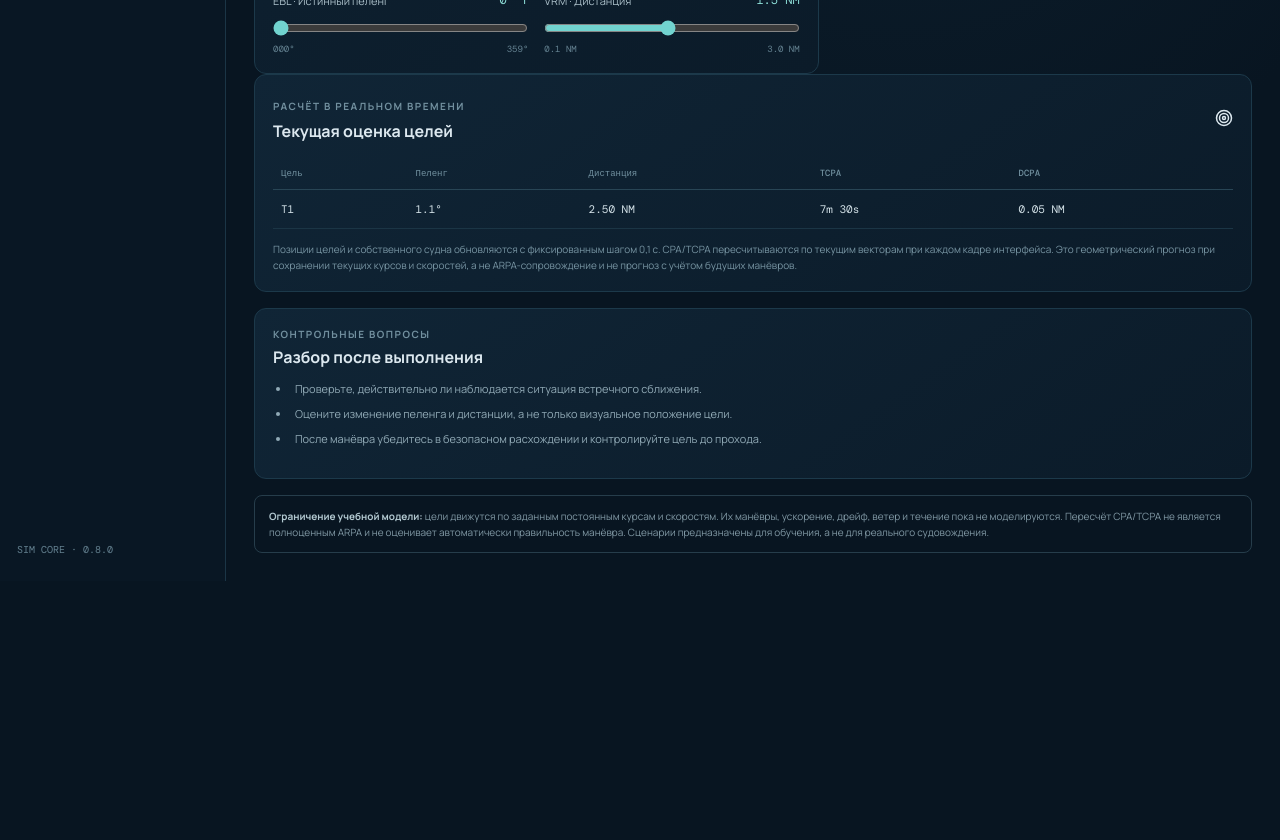
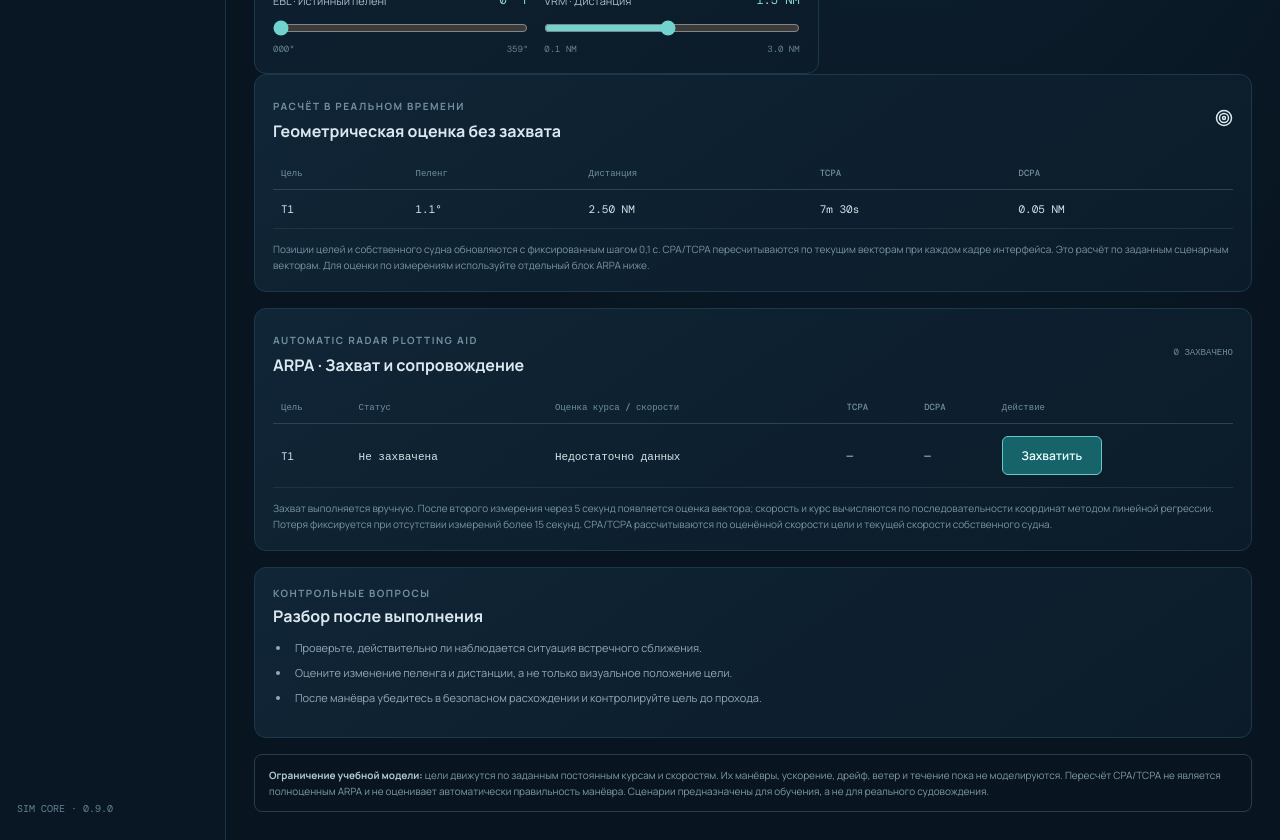
Before and after one commit to quvok/OpenOOW, a React (Vite) app: page / in a window 1280 px wide. Shown: the part 1120-1960 px from the top of the page. Before the commit the page ends 1701 px from the top, so only its background shows below. Built offline with nearby package versions, Linux system fonts and the light colour scheme.

Commit message:
Integrate manual ARPA tracking UI

```diff
--- a/src/ui/App.tsx
+++ b/src/ui/App.tsx
@@ -4,6 +4,7 @@ import { advanceFixedSteps } from "../core/simulationEngine";
 import { advanceVessel, calculateCpa, type VesselState } from "../core/navigation";
 import { motionVectorToRadar, projectRelativePosition, type RadarVectorMode } from "../core/radar";
 import { createRadarTrackHistory, recordRadarTracks } from "../core/radarTracks";
+import { acquireArpaTarget, calculateArpaSolution, updateArpaTracks, type ArpaTrackSet } from "../core/arpa";
 import { INITIAL_SHIP_STATE, stepShip, type ShipDynamicsState } from "../core/shipDynamics";
 import { ENCOUNTER_SCENARIOS, getScenarioTargetCpa, type EncounterScenario } from "../core/scenarios";
 
@@ -50,9 +51,11 @@ export default function App() {
   const [vectorMode, setVectorMode] = useState<RadarVectorMode>("true");
   const [targets, setTargets] = useState<VesselState[]>(() => ENCOUNTER_SCENARIOS[0].targets.map((target) => ({ ...target })));
   const [tracks, setTracks] = useState(() => createRadarTrackHistory(ENCOUNTER_SCENARIOS[0].targets));
+  const [arpaTracks, setArpaTracks] = useState<ArpaTrackSet>({});
   const shipRef = useRef<ShipDynamicsState>(ship);
   const targetsRef = useRef<VesselState[]>(targets);
   const tracksRef = useRef(tracks);
+  const arpaTracksRef = useRef<ArpaTrackSet>({});
   const accumulatorRef = useRef(0);
 
   const updateShip = (update: (current: ShipDynamicsState) => ShipDynamicsState) => {
@@ -77,7 +80,7 @@ export default function App() {
         // Advance own ship and all traffic in one shared fixed-step clock.
         // This prevents the two sets of vessels from ever accumulating different time.
         const result = advanceFixedSteps(
-          { ownShip: shipRef.current, targets: targetsRef.current, tracks: tracksRef.current },
+          { ownShip: shipRef.current, targets: targetsRef.current, tracks: tracksRef.current, arpa: arpaTracksRef.current },
           elapsedSeconds,
           accumulatorRef.current,
           STEP_SECONDS,
@@ -144,6 +147,21 @@ export default function App() {
     setTracks(resetTracks);
   };
 
+  const acquireTarget = (targetId: string) => {
+    const target = targetsRef.current.find((item) => item.id === targetId);
+    if (!target) return;
+    const next = { ...arpaTracksRef.current, [targetId]: acquireArpaTarget(target, shipRef.current.elapsedSeconds) };
+    arpaTracksRef.current = next;
+    setArpaTracks(next);
+  };
+
+  const releaseTarget = (targetId: string) => {
+    const next = { ...arpaTracksRef.current };
+    delete next[targetId];
+    arpaTracksRef.current = next;
+    setArpaTracks(next);
+  };
+
   // North-up PPI: own ship remains at the display centre; contacts are plotted relative to it.
   const x = RADAR_CENTER;
   const y = RADAR_CENTER;
@@ -161,7 +179,7 @@ export default function App() {
       <div className="side-link active"><Gauge size={17}/>Динамика судна</div>
       <div className="side-link"><Anchor size={17}/>Маневрирование</div>
       <div className="side-link"><Waves size={17}/>Внешняя среда</div>
-      <div className="sidebar-foot">SIM CORE · 0.8.0</div>
+      <div className="sidebar-foot">SIM CORE · 0.9.0</div>
     </aside>
     <section className="workspace">
       <header className="topbar">
@@ -274,11 +292,32 @@ export default function App() {
         </div>
       </div>
       <section className="panel cpa-panel">
-        <div className="panel-heading"><div><span className="eyebrow">РАСЧЁТ В РЕАЛЬНОМ ВРЕМЕНИ</span><h2>Текущая оценка целей</h2></div><Target size={18}/></div>
+        <div className="panel-heading"><div><span className="eyebrow">РАСЧЁТ В РЕАЛЬНОМ ВРЕМЕНИ</span><h2>Геометрическая оценка без захвата</h2></div><Target size={18}/></div>
         <div className="cpa-table-wrap"><table className="cpa-table"><thead><tr><th>Цель</th><th>Пеленг</th><th>Дистанция</th><th>TCPA</th><th>DCPA</th></tr></thead><tbody>
           {targetCpa.map(({target,cpa}) => <tr key={target.id}><td>{target.id}</td><td>{cpa ? cpa.bearingDeg.toFixed(1) + "°" : "—"}</td><td>{cpa ? cpa.rangeNm.toFixed(2) + " NM" : "—"}</td><td>{cpa ? formatMinutes(cpa.tcpaMin) : "—"}</td><td>{cpa ? cpa.dcpaNm.toFixed(2) + " NM" : "—"}</td></tr>)}
         </tbody></table></div>
-        <p className="cpa-note">Позиции целей и собственного судна обновляются с фиксированным шагом 0,1 с. CPA/TCPA пересчитываются по текущим векторам при каждом кадре интерфейса. Это геометрический прогноз при сохранении текущих курсов и скоростей, а не ARPA-сопровождение и не прогноз с учётом будущих манёвров.</p>
+        <p className="cpa-note">Позиции целей и собственного судна обновляются с фиксированным шагом 0,1 с. CPA/TCPA пересчитываются по текущим векторам при каждом кадре интерфейса. Это расчёт по заданным сценарным векторам. Для оценки по измерениям используйте отдельный блок ARPA ниже.</p>
+      </section>
+      <section className="panel cpa-panel arpa-panel">
+        <div className="panel-heading"><div><span className="eyebrow">AUTOMATIC RADAR PLOTTING AID</span><h2>ARPA · Захват и сопровождение</h2></div><span className="unit">{Object.keys(arpaTracks).length} ЗАХВАЧЕНО</span></div>
+        <div className="cpa-table-wrap"><table className="cpa-table arpa-table"><thead><tr><th>Цель</th><th>Статус</th><th>Оценка курса / скорости</th><th>TCPA</th><th>DCPA</th><th>Действие</th></tr></thead><tbody>
+          {targets.map((target) => {
+            const track = arpaTracks[target.id];
+            const solution = track ? calculateArpaSolution(track, target, ownVessel) : null;
+            const statusLabel = !track ? "Не захвачена" : track.status === "acquiring" ? "Захват" : track.status === "tracking" ? "Сопровождение" : "Потеряна";
+            return <tr key={target.id}>
+              <td>{target.id}</td>
+              <td><span className={"arpa-status " + (track?.status ?? "idle")}>{statusLabel}</span></td>
+              <td>{track?.estimatedCourseDeg !== null && track?.estimatedCourseDeg !== undefined && track.estimatedSpeedKn !== null
+                ? track.estimatedCourseDeg.toFixed(1) + "°T / " + track.estimatedSpeedKn.toFixed(1) + " kn"
+                : "Недостаточно данных"}</td>
+              <td>{solution ? formatMinutes(solution.tcpaMin) : "—"}</td>
+              <td>{solution?.dcpaNm !== null && solution?.dcpaNm !== undefined ? solution.dcpaNm.toFixed(2) + " NM" : "—"}</td>
+              <td>{track ? <button className="secondary arpa-action" onClick={() => releaseTarget(target.id)}>Снять</button> : <button className="primary arpa-action" onClick={() => acquireTarget(target.id)}>Захватить</button>}</td>
+            </tr>;
+          })}
+        </tbody></table></div>
+        <p className="cpa-note">Захват выполняется вручную. После второго измерения через 5 секунд появляется оценка вектора; скорость и курс вычисляются по последовательности координат методом линейной регрессии. Потеря фиксируется при отсутствии измерений более 15 секунд. CPA/TCPA рассчитываются по оценённой скорости цели и текущей скорости собственного судна.</p>
       </section>
       <section className="panel debrief-panel">
         <div className="eyebrow">КОНТРОЛЬНЫЕ ВОПРОСЫ</div><h2>Разбор после выполнения</h2>
```
